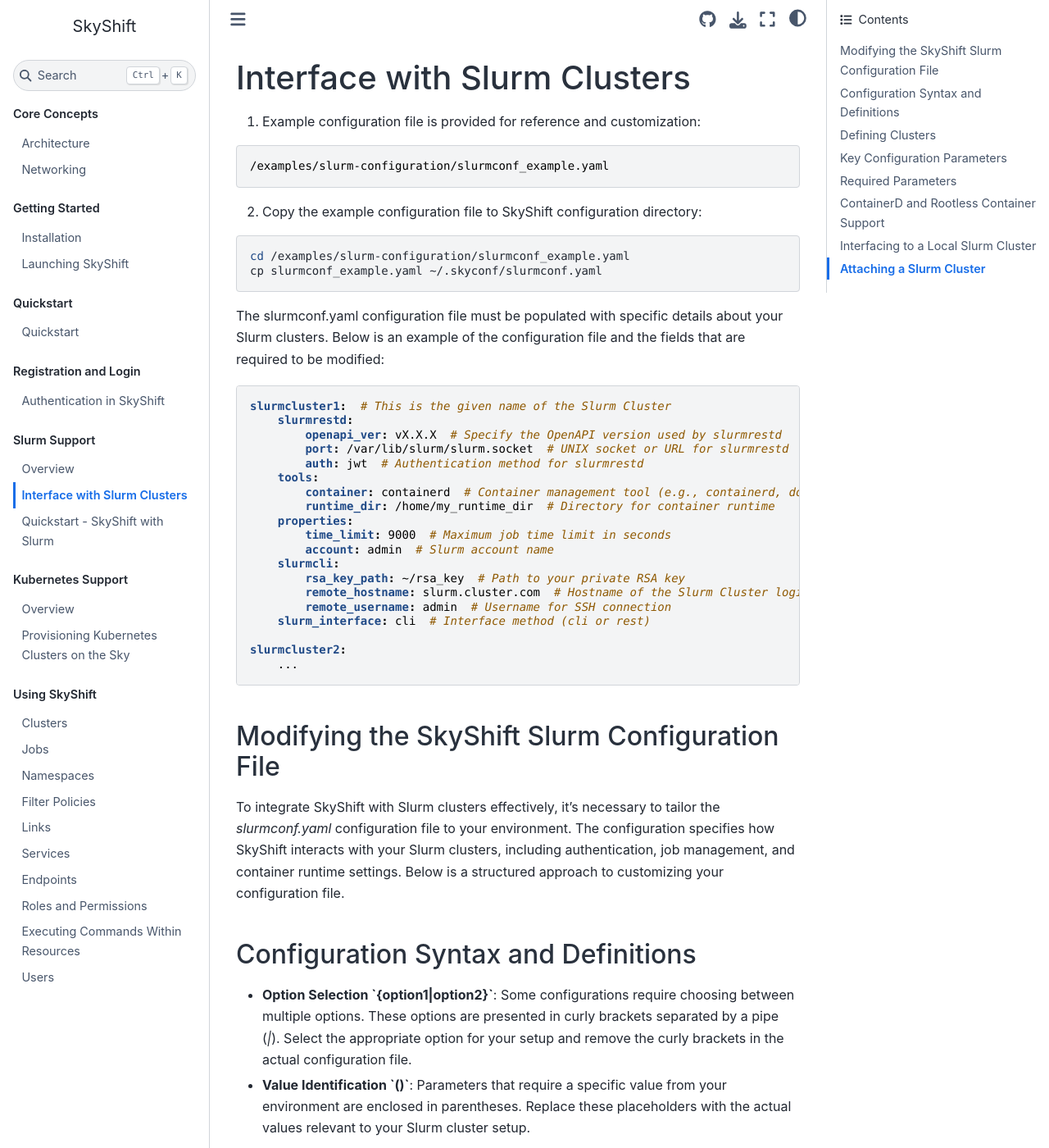
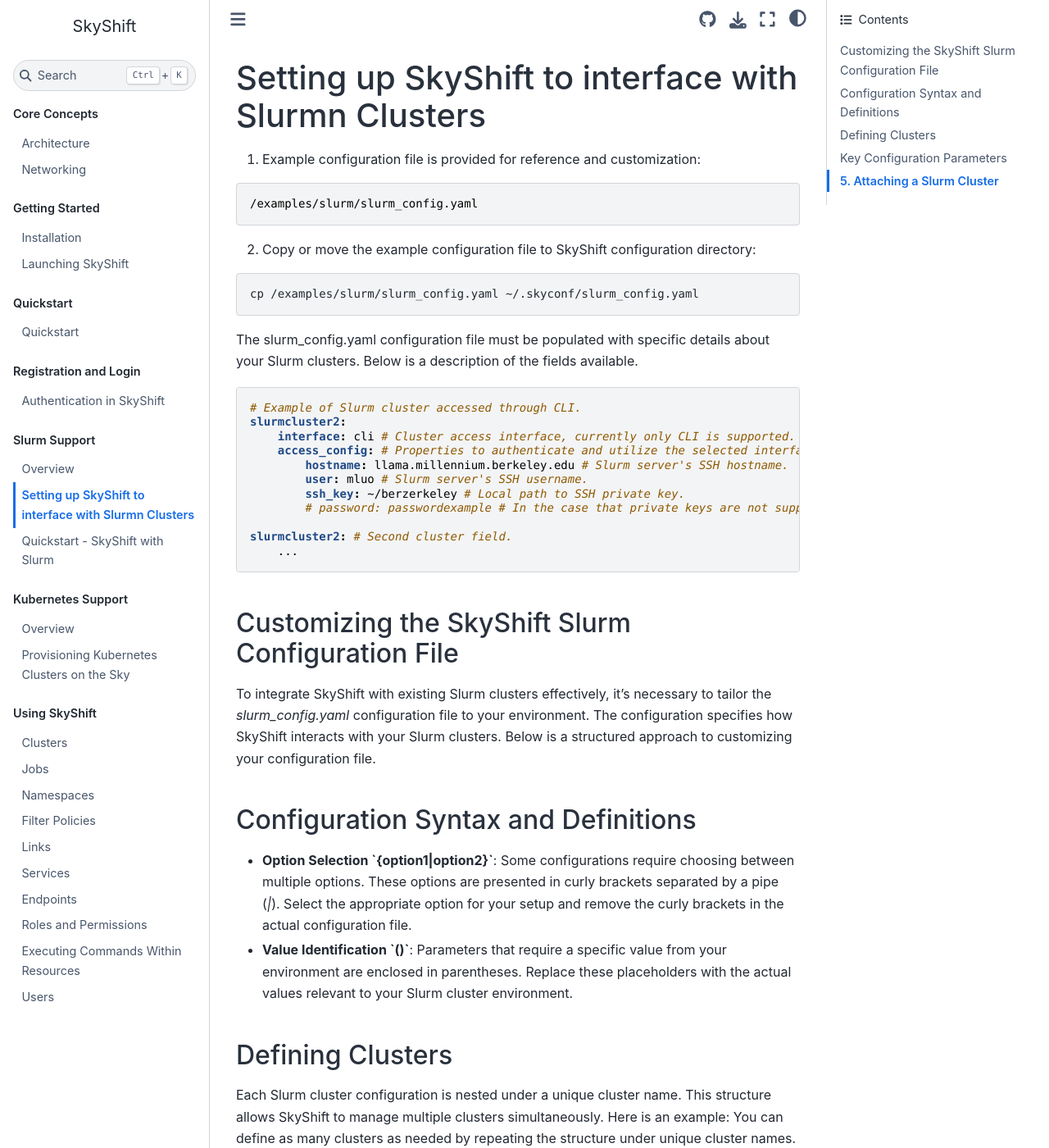
Before and after one commit to sky-shift/skyshift, a Sphinx documentation site: the page built from docs/source/slurm_support/getting_started/slurm_setup.rst, in a window 1280 px wide and 1400 px high. Shown: the whole window at 82% size. Built offline with Sphinx 7.4.7 and the Sphinx Book theme 1.1.4, drawn with Linux system fonts in a browser that asks for light colours; some of the changed text lies outside the part shown.

Commit message:
Slurm docs update, WIPP

```diff
--- a/docs/source/slurm_support/getting_started/slurm_setup.rst
+++ b/docs/source/slurm_support/getting_started/slurm_setup.rst
@@ -1,177 +1,112 @@
 .. _slurm_setup:
 
-Interface with Slurm Clusters
+Setting up SkyShift to interface with Slurmn Clusters
 -----------------------------------------
 
 1. Example configuration file is provided for reference and customization:
 
 .. code-block:: yaml
 
-    /examples/slurm-configuration/slurmconf_example.yaml
+    /examples/slurm/slurm_config.yaml
 
-2. Copy the example configuration file to SkyShift configuration directory:
+2. Copy or move the example configuration file to SkyShift configuration directory:
 
 .. code-block:: shell
 
-    cd /examples/slurm-configuration/slurmconf_example.yaml
-    cp slurmconf_example.yaml ~/.skyconf/slurmconf.yaml
+    cp /examples/slurm/slurm_config.yaml ~/.skyconf/slurm_config.yaml
 
 
-The slurmconf.yaml configuration file must be populated with specific details about your
-Slurm clusters. Below is an example of the configuration file and the fields that are required
-to be modified:
+The slurm_config.yaml configuration file must be populated with specific details about your
+Slurm clusters. Below is a description of the fields available.
 
 .. code-block:: yaml
 
-    slurmcluster1:  # This is the given name of the Slurm Cluster
-        slurmrestd:
-            openapi_ver: vX.X.X  # Specify the OpenAPI version used by slurmrestd
-            port: /var/lib/slurm/slurm.socket  # UNIX socket or URL for slurmrestd
-            auth: jwt  # Authentication method for slurmrestd
-        tools:
-            container: containerd  # Container management tool (e.g., containerd, docker)
-            runtime_dir: /home/my_runtime_dir  # Directory for container runtime
-        properties:
-            time_limit: 9000  # Maximum job time limit in seconds
-            account: admin  # Slurm account name
-        slurmcli:
-            rsa_key_path: ~/rsa_key  # Path to your private RSA key
-            remote_hostname: slurm.cluster.com  # Hostname of the Slurm Cluster login node
-            remote_username: admin  # Username for SSH connection
-        slurm_interface: cli  # Interface method (cli or rest)
+    # Example of Slurm cluster accessed through CLI.
+    slurmcluster2:
+        interface: cli # Cluster access interface, currently only CLI is supported.
+        access_config: # Properties to authenticate and utilize the selected interface.
+            hostname: llama.millennium.berkeley.edu # Slurm server's SSH hostname.
+            user: mluo # Slurm server's SSH username.
+            ssh_key: ~/berzerkeley # Local path to SSH private key.
+            # password: passwordexample # In the case that private keys are not supported by the SSH server, SSH password field can be exchanged with ssh_key field.
 
-    slurmcluster2:
+    slurmcluster2: # Second cluster field.
         ...
-Modifying the SkyShift Slurm Configuration File
+Customizing the SkyShift Slurm Configuration File
 ++++++++++++++++++++++++++++++++++++++++++++++
 
-To integrate SkyShift with Slurm clusters effectively, it's necessary to tailor the
-`slurmconf.yaml` configuration file to your environment. The configuration specifies
-how SkyShift interacts with your Slurm clusters, including authentication, job management,
-and container runtime settings. Below is a structured approach to customizing your configuration file.
+To integrate SkyShift with existing Slurm clusters effectively, it's necessary to tailor the
+`slurm_config.yaml` configuration file to your environment. The configuration specifies
+how SkyShift interacts with your Slurm clusters. Below is a structured approach to customizing your configuration file.
 
 Configuration Syntax and Definitions
 +++++++++++++++++++++++++++++++++++++
 
 - **Option Selection `{option1|option2}`**: Some configurations require choosing between multiple options. These options are presented in curly brackets separated by a pipe (`|`). Select the appropriate option for your setup and remove the curly brackets in the actual configuration file.
 
-- **Value Identification `()`**: Parameters that require a specific value from your environment are enclosed in parentheses. Replace these placeholders with the actual values relevant to your Slurm cluster setup.
+- **Value Identification `()`**: Parameters that require a specific value from your environment are enclosed in parentheses. Replace these placeholders with the actual values relevant to your Slurm cluster environment.
 
 Defining Clusters
 +++++++++++++++++
 
 Each Slurm cluster configuration is nested under a unique cluster name. This structure allows
 SkyShift to manage multiple clusters simultaneously. Here is an example:
+You can define as many clusters as needed by repeating the structure under unique cluster names.
 
 .. code-block:: yaml
 
-    slurmcluster1:
-        slurm_interface: cli
+    slurmcluster1: # Cluster name identifier
+        interface: cli
+        access_config:
+            ...
+    slurmcluster2:
+        ...
 
-You can define as many clusters as needed by repeating the structure under different cluster names.
-Ensure the cluster name in the SkyShift CLI command matches the one in the `slurmconf.yaml` file:
+Key Configuration Parameters
+++++++++++++++++++++++++++++
+
+1. **interface**: Defines the method of communication with the Slurm cluster. The CLI is
+recommended.
+
+   .. code-block:: yaml
+
+       interface: {cli|rest}
+
+2. **Slurm CLI Interface**: If opting for the CLI method, configure the path to your SSH key,
+the hostname of the Slurm cluster, and your user ID on the remote cluster. The preferred method is RSA key authentiation, but the ssh_key field can be exchanged for password for password authentiation.
+
+   .. code-block:: yaml
+
+    access_config:
+        hostname: llama.millennium.berkeley.edu
+        user: mluo
+        ssh_key: ~/berzerkeley
+        # password: whatever
+
+4. **Slurm REST Interface**: `CURRENTLY UNSUPPORTED` For those selecting the REST interface, specify the OpenAPI version,
+the communication port, and the authentication method. This is currently unsupported as most Slurm cluster's have yet to adopt this interface.
+
+   .. code-block:: yaml
+
+       access_config:
+            openapi_ver: v0.0.38 # Version of OpenAPI used by slurmrestd.
+            port: /var/lib/slurm/slurmrestd.socket # Port used to communicate with the server.
+            auth: jwt # Authentication method used by the REST endpoint.
+
+5. Attaching a Slurm Cluster
+++++++++++++++++++++++++++++++++++++++++++
+
+If launching SkyShift, SkyShift will automatically read the slurm_config.yaml file and try to attach the Slurm clusters.
+
+To launch SkyShift, run in `skyshift/`:
+
+.. code-block:: shell
+
+    ./launch_skyshift.sh
+
+
+If SkyShift is already running and the cluster has not been added yet, attach the cluster.
 
 .. code-block:: shell
 
     skyctl create cluster slurmcluster1 --manager slurm
-
-Key Configuration Parameters
-++++++++++++++++++++++++++++
-
-1. **slurm_interface**: Defines the method of communication with the Slurm cluster. The CLI is
-recommended.
-
-   .. code-block:: yaml
-
-       slurm_interface: {cli|rest}
-
-2. **Container Manager Utility**: Selects the container management tool used by SkyShift for job
-execution. If using ContainerD (recommended for rootless containers), set the `$XDG_RUNTIME_DIR`.
-
-   .. code-block:: yaml
-
-       tools:
-           container: {containerd|docker|singularity}
-           runtime_dir: (XDG_RUNTIME_DIR)
-
-3. **Job and Account Settings**: Specify the maximum job time limit and the Slurm account name.
-
-   .. code-block:: yaml
-
-       properties:
-           time_limit: (max_job_time)
-           account: (your_slurm_account_name)
-
-4. **Slurm CLI Manager**: If opting for the CLI method, configure the path to your SSH key,
-the hostname of the Slurm cluster, and your user ID on the remote cluster.
-
-   .. code-block:: yaml
-
-       slurmcli:
-           rsa_key_path: (path_to_your_private_ssh_key)
-           remote_hostname: (your_cluster_hostname)
-           remote_username: (your_cluster_username)
-
-5. **Slurm REST Manager**: For those selecting the REST interface, specify the OpenAPI version,
-the communication port, and the authentication method.
-
-   .. code-block:: yaml
-
-       slurmrestd:
-           openapi_ver: (open_api_version)
-           port: (unix_socket_or_url)
-           auth: {jwt}
-
-**Note**: Both `slurmcli` and `slurmrestd` configurations can be present simultaneously.
-The `slurm_interface` option determines the active communication method.
-
-Required Parameters
-+++++++++++++++++++
-
-Certain parameters are critical for the proper functioning of SkyShift with your Slurm clusters:
-
-- **``account``**: Your Slurm account name, as authorized by your cluster's SysAdmin.
-- **``rsa_key_path``**: The local path to your private SSH key for secure connections.
-- **``remote_hostname``**: The network address of your Slurm cluster's login node.
-- **``remote_username``**: Your username for SSH access to the Slurm cluster.
-
-ContainerD and Rootless Container Support
-++++++++++++++++++++++++++++++++++++++++++
-
-If using a rootless container management tool such as ContainerD, follow these steps to get the runtime directory path:
-
-1. SSH into the login node of the Slurm Cluster and run:
-
-.. code-block:: shell
-
-    echo $XDG_RUNTIME_DIR
-
-.. note::
-
-    If ``$XDG_RUNTIME_DIR`` does not return a value, manually search for the path to the rootless container manager executable.
-
-2. Set the ``runtime_dir`` parameter in the slurmconf.yaml config file to the path obtained above.
-
-Interfacing to a Local Slurm Cluster
-++++++++++++++++++++++++++++++++++++
-
-If SkyShift is running on the same host machine as the Slurm Cluster controller, commands can be issued
-directly. Under the Slurm Cluster name inside the slurmconf.yaml configuration file, add the following
-property to enable direct interfacing:
-
-.. code-block:: yaml
-
-    slurmclustername1:
-        testing:
-            local: True
-
-To switch back to remote cluster support, simply remove the ``testing`` key and its contents.
-
-Attaching a Slurm Cluster
-++++++++++++++++++++++++++++++++++++++++++
-
-To attach a Slurm Cluster to SkyShift, use the following command, ensuring the cluster name matches one defined in your slurmconf.yaml:
-
-.. code-block:: shell
-
-    skyctl create cluster slurmcluster1 --manager slurm
```
Also changed, not shown: 2 other files.
